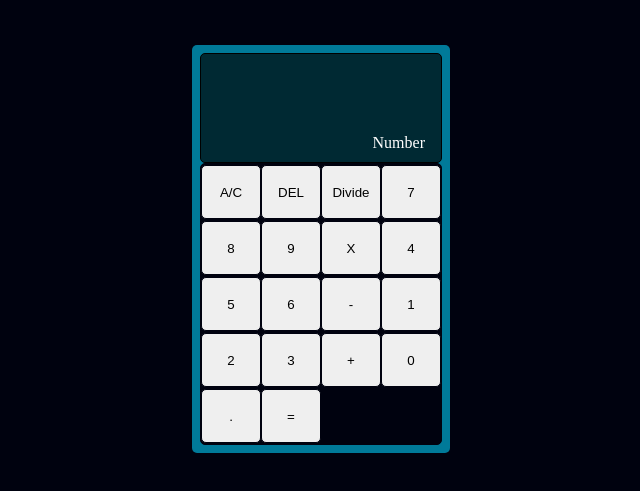
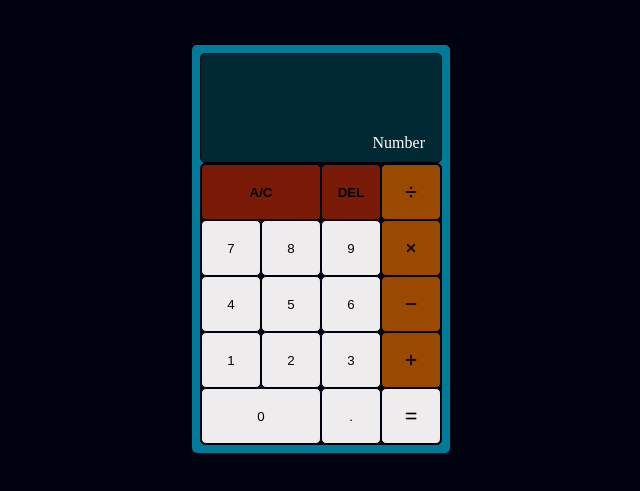
Before and after one commit to JoshDevHub/Calculator, a website: page index.html in a window 1280 px wide. Shown: the part 61-552 px from the top of the page, without its empty margins (319-959 px from the left). Drawn offline with Linux system fonts and the light colour scheme.

Commit message:
Style clear, delete, operator, and number buttons.

```diff
--- a/index.html
+++ b/index.html
@@ -4,6 +4,7 @@
   <meta charset="UTF-8">
   <meta http-equiv="X-UA-Compatible" content="IE=edge">
   <meta name="viewport" content="width=device-width, initial-scale=1.0">
+  <script src="https://kit.fontawesome.com/086bf03c73.js" crossorigin="anonymous"></script>
   <link rel="stylesheet" href="style.css">
   <script src="script.js" defer></script>
   <title>Calculator</title>
@@ -15,63 +16,58 @@
       <span class="calculator__display__value">Number</span>
     </div>
     <div class="calculator__key__container">
-      <div class="calculator__key span-two">
-        <button class="clear__key" data-key="clear">A/C</button>
-      </div>
-      <div class="calculator__key">
-        <button data-key="del">DEL</button>
-      </div>
-      <!-- <div class="calculator__key">
-        <button data-key="%">%</button>
-      </div> -->
-      <div class="calculator__key">
-        <button class="operator__key" data-key="/">Divide</button>
-      </div>
-      <div class="calculator__key">
+
+      <button class="clear__key span-two" data-key="clear">A/C</button>
+
+
+      <button class="del__key" data-key="del">DEL</button>
+
+      <button class="operator__key fas fa-divide" data-key="/"></button>
+
       <button class="num__key" data-key="7">7</button>
-      </div>
-      <div class="calculator__key">
+
+
       <button class="num__key" data-key="8">8</button>
-      </div>
-      <div class="calculator__key">
+
+
       <button class="num__key" data-key="9">9</button>
-      </div>
-      <div class="calculator__key">
-        <button class="operator__key" data-key="*">X</button>
-      </div>
-      <div class="calculator__key">
+
+
+      <button class="operator__key fas fa-times" data-key="*"></button>
+
+
       <button class="num__key" data-key="4">4</button>
-      </div>
-      <div class="calculator__key">
+
+
       <button class="num__key" data-key="5">5</button>
-      </div>
-      <div class="calculator__key">
+
+
       <button class="num__key" data-key="6">6</button>
-      </div>
-      <div class="calculator__key">
-        <button class="operator__key" data-key="-">-</button>
-      </div>
-      <div class="calculator__key">
+
+
+      <button class="operator__key fas fa-minus" data-key="-"></button>
+
+
       <button class="num__key" data-key="1">1</button>
-      </div>
-      <div class="calculator__key">
+
+
       <button class="num__key" data-key="2">2</button>
-      </div>
-      <div class="calculator__key">
+
+
       <button class="num__key" data-key="3">3</button>
-      </div>
-      <div class="calculator__key">
-        <button class="operator__key" data-key="+">+</button>
-      </div>
-      <div class="calculator__key span-two">
-        <button class="num__key" data-key="0">0</button>
-      </div>
-      <div class="calculator__key">
+
+
+      <button class="operator__key fas fa-plus" data-key="+"></button>
+
+
+      <button class="num__key span-two" data-key="0">0</button>
+
+
       <button class="num__key" data-key=".">.</button>
-      </div>
-      <div class="calculator__key">
-        <button class="equals__key" data-key="=">=</button>
-      </div>
+
+
+      <button class="equals__key fas fa-equals" data-key="="></button>
+
     </div>
   </div>
 </body>
--- a/style.css
+++ b/style.css
@@ -8,9 +8,13 @@ button {
 }
 
 :root {
-  --calc-color: hsl(192, 100%, 30%);
+  --calc-color: #007a99;
   --calc-display: hsl(192, 100%, 10%);
   --main-bg-color: hsl(231, 100%, 3%);
+  --orange-color: hsl(29, 100%, 30%);
+  --dim-orange-color: hsl(29, 100%, 20%);
+  --red-color: hsl(11, 90%, 25%);
+  --white-color: hsl(0, 5%, 93%);
 }
 
 *, *::before, *::after {
@@ -58,18 +62,45 @@ html {
   grid-template-rows: repeat(5, 1fr);
 }
 
-.calculator__key {
-  align-self: center;
-}
-
-.calculator__key button {
+button {
+  background-color: var(--white-color);
   border: 1px solid var(--main-bg-color);
   border-radius: 5px;
-  padding: 1.39em 0;
   width: 100%;
 }
 
-.zero {
+button:hover {
+  opacity: 0.8;
+}
+
+button:active {
+  box-shadow: 2px 2px 3px 0px rgba(0,0,0,0.75) inset;
+  -webkit-box-shadow: 2px 2px 3px 0px rgba(0,0,0,0.75) inset;
+  -moz-box-shadow: 2px 2px 3px 0px rgba(0,0,0,0.75) inset;
+}
+
+button:disabled {
+  background-color: var(--dim-orange-color);
+}
+
+.operator__key {
+  background-color: var(--orange-color);
+}
+
+.span-two {
   grid-column-end: 3;
   grid-column-start: 1;
 }
+
+.active {
+  background-color: var(--orange-color);
+  color: white;
+  box-shadow: 2px 2px 3px 0px rgba(0,0,0,0.75) inset;
+  -webkit-box-shadow: 2px 2px 3px 0px rgba(0,0,0,0.75) inset;
+  -moz-box-shadow: 2px 2px 3px 0px rgba(0,0,0,0.75) inset;
+}
+
+.del__key, .clear__key {
+  background-color: var(--red-color);
+  font-weight: bold;
+}
```
Lines whose indentation alone changed are shown as unchanged.
